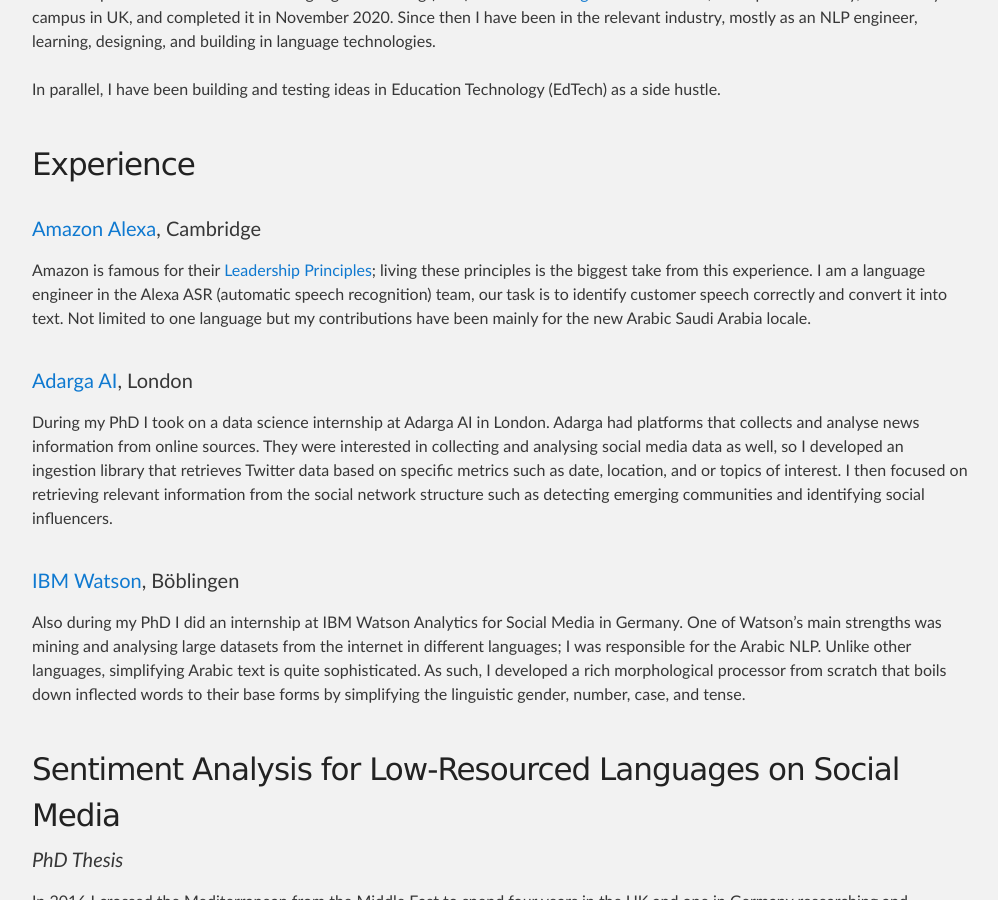
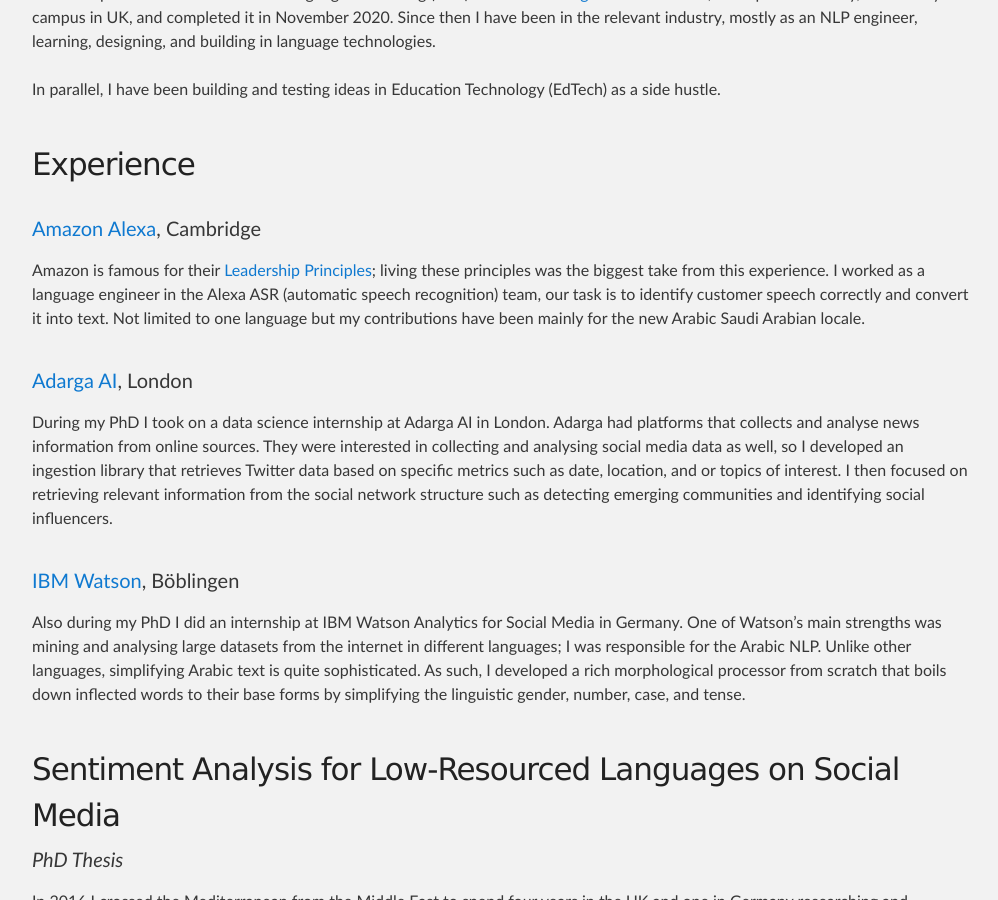
Before and after one commit to TahaTobaili/tahatobaili.github.io, a Jekyll site: the page built from index.html, in a window 1280 px wide and 900 px high, scrolled down 924 px. Shown: the whole window, without its empty margins (138-1136 px from the left). Built offline with Jekyll 4.4.1, drawn with Linux system fonts in a browser that asks for light colours.

Commit message:
Update index.html

```diff
--- a/index.html
+++ b/index.html
@@ -53,8 +53,8 @@
 		<div class="clear20"></div>
 		<span><a href="https://amazon.jobs/en/landing_pages/Cambridge" target="_blank">Amazon Alexa</a>, Cambridge </span>
 		<p> Amazon is famous for their <a href="https://leaders.com/articles/leadership/amazon-leadership-principles/" target="_blank"> Leadership Principles</a>; living these
-		principles is the biggest take from this experience. I am a language engineer in the Alexa ASR (automatic speech recognition) team, our task is to identify
-		customer speech correctly and convert it into text. Not limited to one language but my contributions have been mainly for the new Arabic Saudi Arabia locale.
+		principles was the biggest take from this experience. I worked as a language engineer in the Alexa ASR (automatic speech recognition) team, our task is to identify
+		customer speech correctly and convert it into text. Not limited to one language but my contributions have been mainly for the new Arabic Saudi Arabian locale.
 		</p>
 		<div class="clear30"></div>
 		<span><a href="https://adarga.ai/" target="_blank">Adarga AI</a>, London </span>
```
